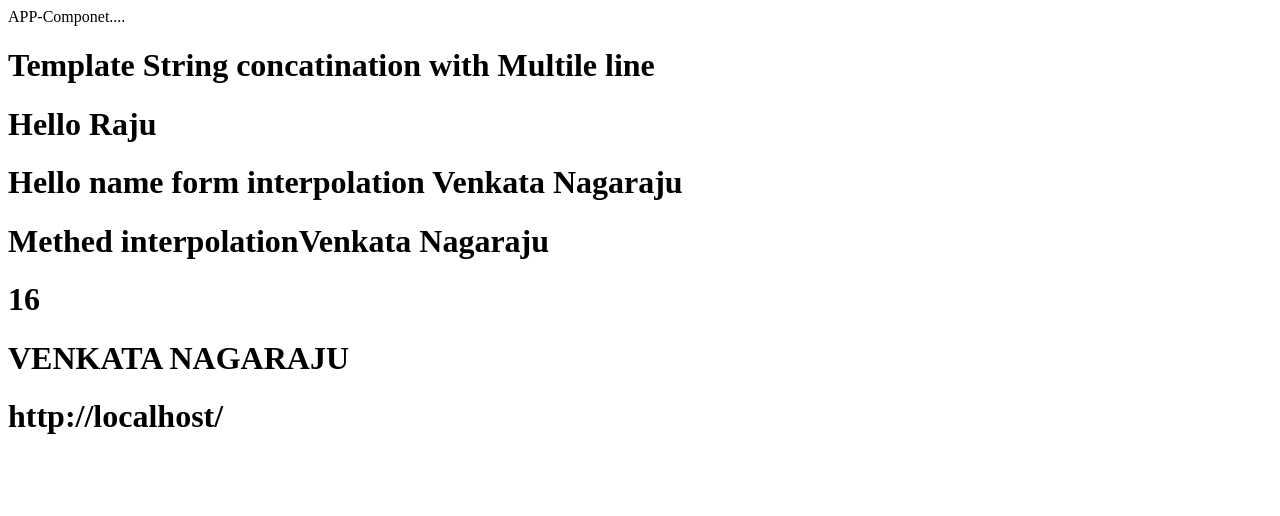
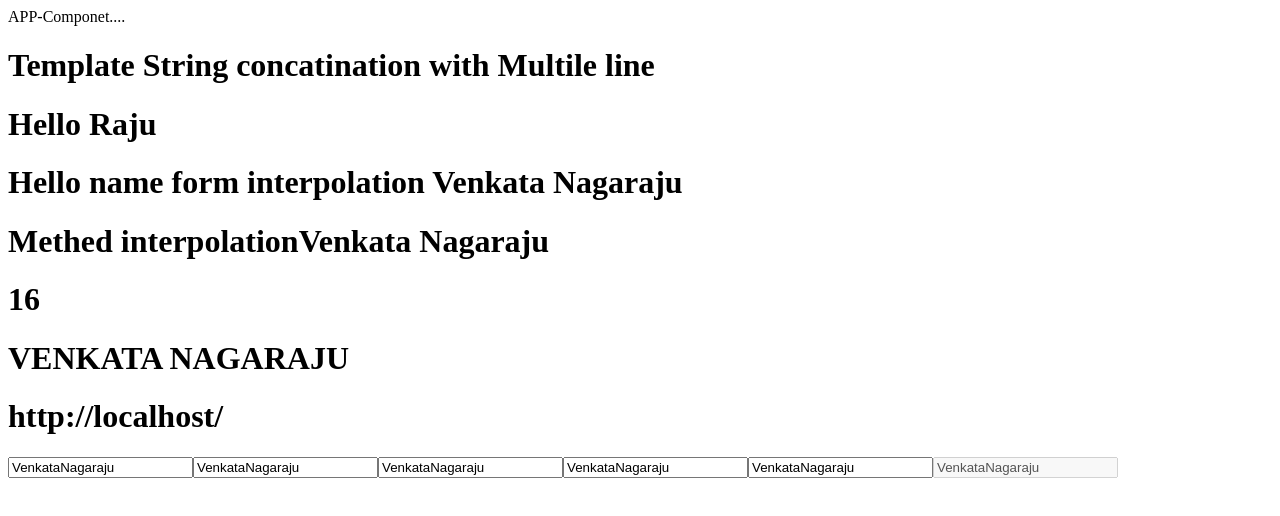
Before and after one commit to venkatanagaraju332/AngularApp, an Angular app in the folder angular-app-test/: page / in a window 1280 px wide. Shown: the top 516 px of the page. Built offline with nearby package versions, Linux system fonts and the light colour scheme.

Commit message:
Property-Binding

```diff
--- a/angular-app-test/src/app/app.component.html
+++ b/angular-app-test/src/app/app.component.html
@@ -6,4 +6,5 @@
     <!--div class="app-aboutus"></div>-->
     <!--Type-3 Selector as using  attribute -->
     <div app-aboutus> </div>
+    <app-propertybinding></app-propertybinding>
 </div>
--- a/angular-app-test/src/app/app.module.ts
+++ b/angular-app-test/src/app/app.module.ts
@@ -4,11 +4,13 @@ import { NgModule } from '@angular/core';
 import { AppRoutingModule } from './app-routing.module';
 import { AppComponent } from './app.component';
 import { AboutusComponent } from './aboutus/aboutus.component';
+import { PropertybindingComponent } from './propertybinding/propertybinding.component';
 
 @NgModule({
   declarations: [
     AppComponent,
-    AboutusComponent
+    AboutusComponent,
+    PropertybindingComponent
   ],
   imports: [
     BrowserModule,
--- /dev/null
+++ b/angular-app-test/src/app/propertybinding/propertybinding.component.html
@@ -0,0 +1 @@
+<p>propertybinding works!</p>
--- /dev/null
+++ b/angular-app-test/src/app/propertybinding/propertybinding.component.ts
@@ -0,0 +1,25 @@
+import { Component, OnInit } from '@angular/core';
+
+@Component({
+  selector: 'app-propertybinding',
+  template: `
+  <input type="text" value="VenkataNagaraju">
+  <input [id]="typId" type="text" value="VenkataNagaraju">
+  <input id="{{typId}}" type="text" value="VenkataNagaraju">
+  <input bind-id="typId" type="text" value="VenkataNagaraju">
+  <input [disabled]="false" bind-id="typId" type="text" value="VenkataNagaraju">
+  <input [disabled]="isDisabled" bind-id="typId" type="text" value="VenkataNagaraju">
+  `,
+  styleUrls: ['./propertybinding.component.css']
+})
+export class PropertybindingComponent implements OnInit {
+
+  public typId ="MYtypID";
+  public isDisabled =true;
+
+  constructor() { }
+
+  ngOnInit(): void {
+  }
+
+}
```
Also changed, not shown: angular-app-test/src/app/propertybinding/propertybinding.component.css (added), 1 other file (tests, documents, lock files or other folders).
